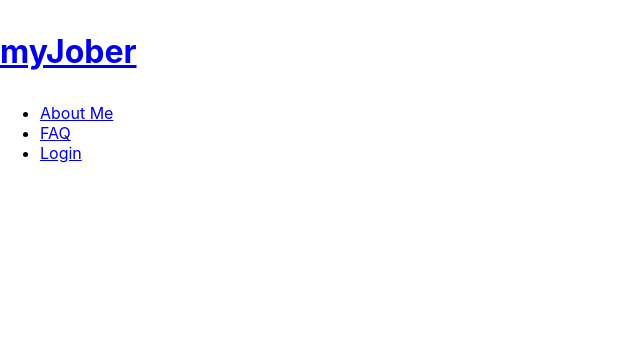
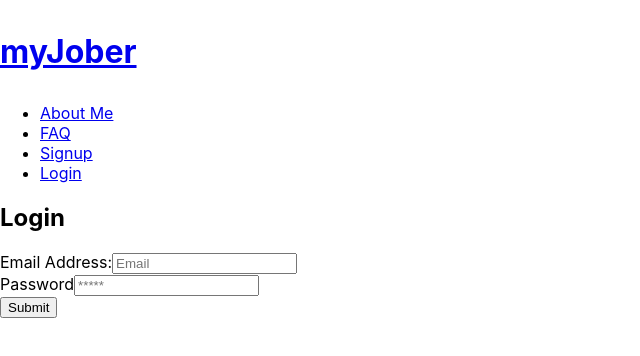
Before and after one commit to chdonovan/Jobs-posting, a React (Create React App) app in the folder client/: page /login in a window 1280 px wide. Shown: the top 356 px of the page, without its empty margins (0-640 px from the left). Built offline with nearby package versions, Linux system fonts and the light colour scheme.

Commit message:
Added login page.

```diff
--- a/client/src/App.js
+++ b/client/src/App.js
@@ -1,7 +1,7 @@
 import logo from './logo.svg';
 import './App.css';
 import React from 'react';
-import { BrowserRouter as Router } from 'react-router-dom';
+import { BrowserRouter as Router, Route, Switch } from 'react-router-dom';
 import { ApolloClient,
   InMemoryCache,
   ApolloProvider,
@@ -10,6 +10,7 @@ import { ApolloClient,
 import { setContext } from '@apollo/client/link/context';
 
 import Nav from './components/Nav';
+import Login from './pages/Login';
 
 const httpLink = createHttpLink({
   uri: '/graphql',
@@ -36,6 +37,9 @@ function App() {
     <ApolloProvider client={client}>
       <Router>
         <Nav />
+        <Switch>
+          <Route exact path='/login' component={Login} />
+        </Switch>
       </Router>
     </ApolloProvider>
   );
--- a/client/src/components/Nav/index.js
+++ b/client/src/components/Nav/index.js
@@ -23,6 +23,11 @@ function Nav() {
         } else {
             return (
                 <div>
+                    <li>
+                        <Link to="/signup">
+                            Signup
+                        </Link>
+                    </li>
                     <li>
                         <Link to="/login">
                             Login
--- a/client/src/pages/Login.js
+++ b/client/src/pages/Login.js
@@ -0,0 +1,69 @@
+import React, { useState } from 'react';
+import { useMutation } from '@apollo/client';
+import { Link } from 'react-router-dom';
+import { LOGIN } from '../utils/mutations';
+import Auth from '../utils/auth';
+
+function Login(props) {
+    const [formState, setFormState] = useState({ email: '', password: '' });
+    const [login, { error }] = useMutation(LOGIN);
+
+    const handleFormSubmit = async (event) => {
+        event.preventDefault();
+        try {
+            const mutationResponse = await login({
+                variables: { email: formState.email, password: formState.password },
+        });
+        const token = mutationResponse.data.login.token;
+        Auth.login(token);
+        } catch (e) {
+            console.log(e);
+        }
+    };
+
+    const handleChange = (event) => {
+        const { name, value } = event.target;
+        setFormState({
+            ...formState,
+            [name]: value,
+        });
+    };
+
+    return (
+        <div>
+            <h2>Login</h2>
+            <form onSubmit={handleFormSubmit}>
+                <div>
+                    <label htmlFor='email'>Email Address:</label>
+                    <input
+                        placeholder='Email'
+                        name='email'
+                        type='email'
+                        id='email'
+                        onChange={handleChange}
+                    />
+                </div>
+                <div>
+                    <label htmlFor='passowrd'>Password</label>
+                    <input
+                        placeholder="*****"
+                        name='pass'
+                        type='pass'
+                        id='pass'
+                        onChange={handleChange}
+                    />
+                </div>
+                {error ? (
+                    <div>
+                        <p className='error-text'>Your credentials are incorrect.</p>
+                    </div>
+                ) : null}
+                <div>
+                    <button type='submit'>Submit</button>
+                </div>
+            </form>
+        </div>
+    );
+}
+
+export default Login;
```
